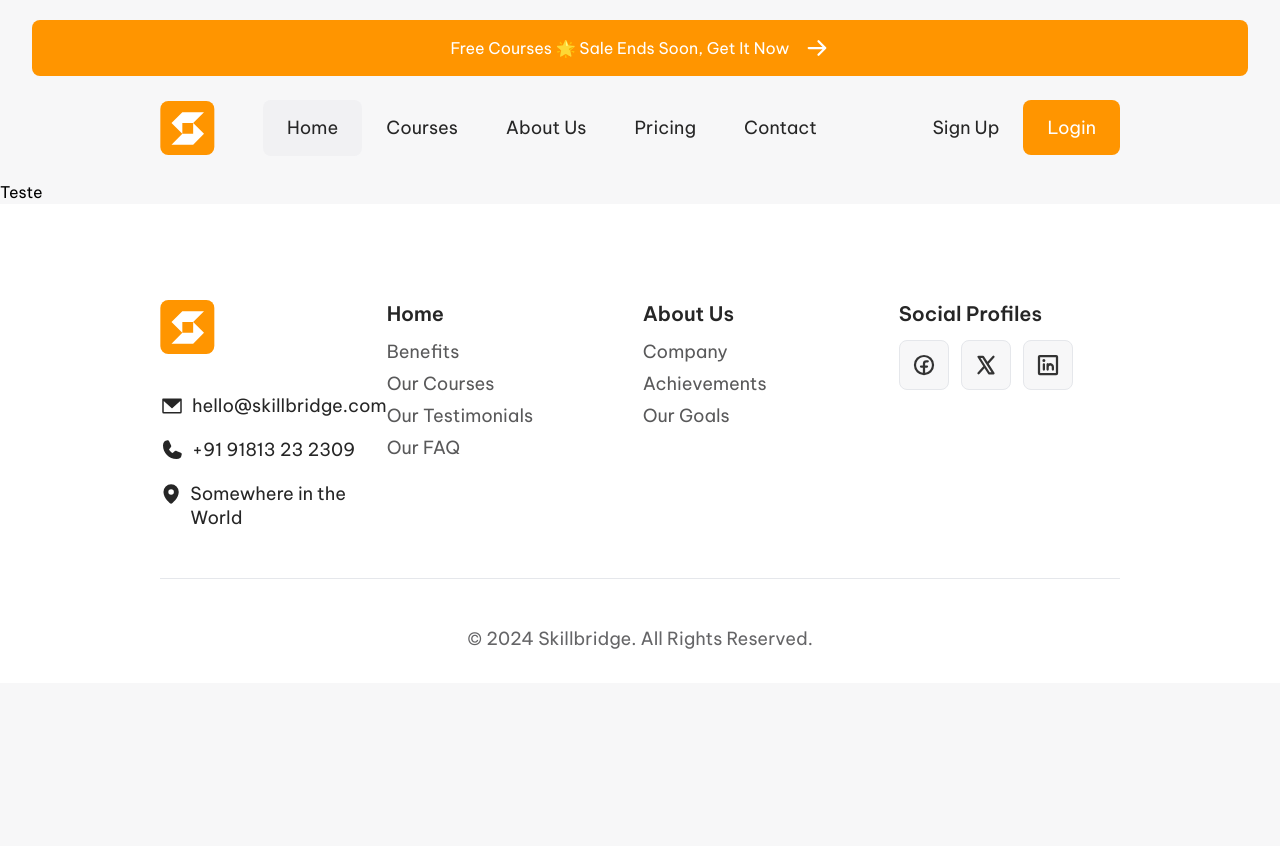
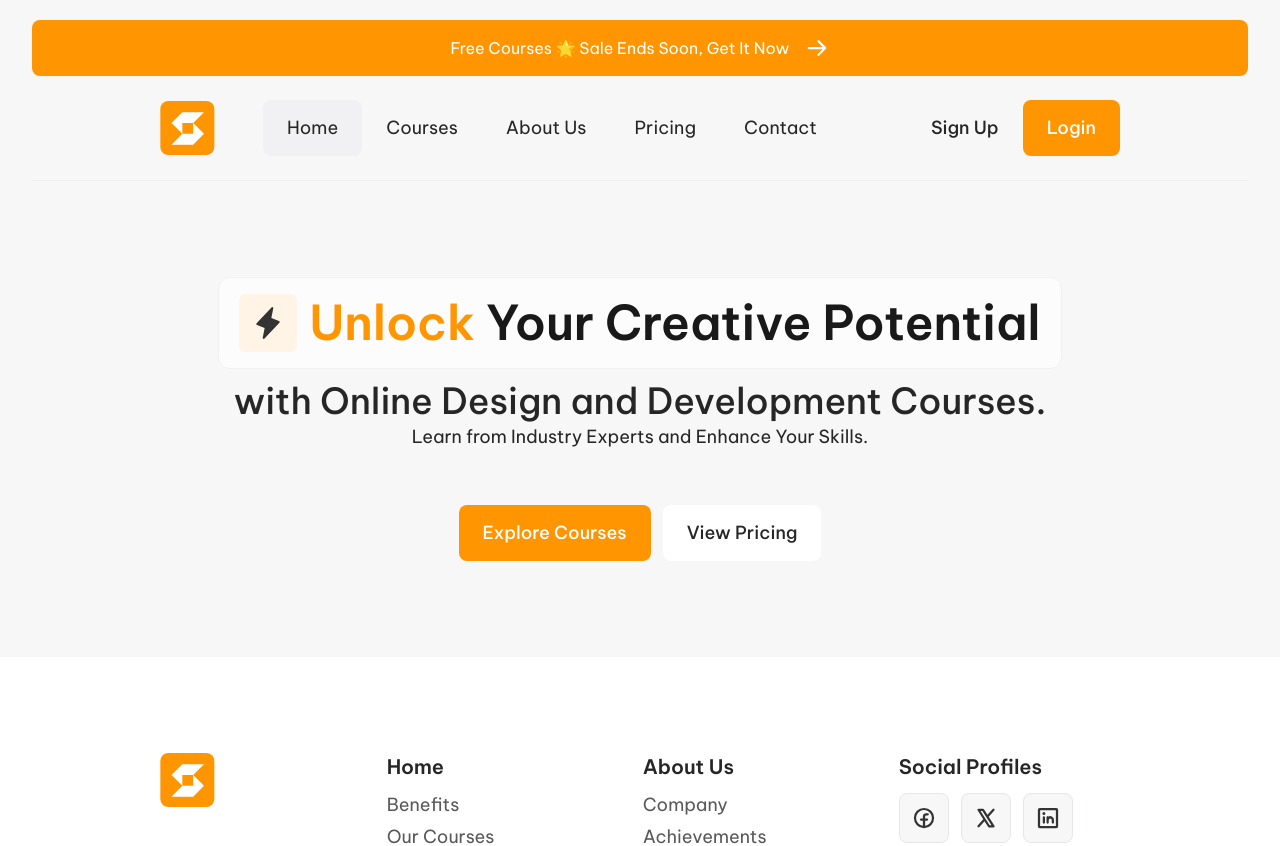
Before and after one commit to mjtavrs/skillbridge-2.0, a Next.js app: page / in a window 1280 px wide. Shown: the top 846 px of the page. Before the commit the page ends 800 px from the top, so only its background shows below. Built offline with nearby package versions, Linux system fonts and the light colour scheme.

Commit message:
feat: Create the Hero component.
Create the Hero component and refactor part of the other components.

```diff
--- a/src/app/Button.tsx
+++ b/src/app/Button.tsx
@@ -2,7 +2,7 @@ import { ComponentProps } from 'react'
 import { tv, VariantProps } from 'tailwind-variants'
 
 const link = tv({
-  base: ['rounded-lg px-6 py-4 text-lg leading-6'],
+  base: ['rounded-lg px-6 py-4 text-lg font-medium leading-6 inline-block'],
 
   variants: {
     variant: {
--- a/src/app/Footer.tsx
+++ b/src/app/Footer.tsx
@@ -14,7 +14,7 @@ export function Footer() {
       <div className="flex justify-between pb-12">
         <div className="w-96 space-y-10">
           <Logo />
-          <ul className="text-skillbridge-grey-15 space-y-5 text-lg leading-6">
+          <ul className="space-y-5 text-lg leading-6 text-skillbridge-grey-15">
             <li>
               <span className="flex gap-2">
                 <EnvelopeSimple size={24} weight="fill" />
@@ -35,12 +35,12 @@ export function Footer() {
             </li>
           </ul>
         </div>
-        <div className="grid-cols-footerLinks grid">
+        <div className="grid grid-cols-footerLinks">
           <div className="flex flex-col gap-3">
-            <h4 className="text-skillbridge-grey-15 text-xl font-semibold">
+            <h4 className="text-xl font-semibold text-skillbridge-grey-15">
               Home
             </h4>
-            <ul className="text-skillbridge-grey-35 space-y-2 text-lg leading-6">
+            <ul className="space-y-2 text-lg leading-6 text-skillbridge-grey-35">
               <li>Benefits</li>
               <li>Our Courses</li>
               <li>Our Testimonials</li>
@@ -48,32 +48,32 @@ export function Footer() {
             </ul>
           </div>
           <div className="flex flex-col gap-3">
-            <h4 className="text-skillbridge-grey-15 text-xl font-semibold">
+            <h4 className="text-xl font-semibold text-skillbridge-grey-15">
               About Us
             </h4>
-            <ul className="text-skillbridge-grey-35 space-y-2 text-lg leading-6">
+            <ul className="space-y-2 text-lg leading-6 text-skillbridge-grey-35">
               <li>Company</li>
               <li>Achievements</li>
               <li>Our Goals</li>
             </ul>
           </div>
           <div className="flex flex-col gap-3">
-            <h4 className="text-skillbridge-grey-15 text-xl font-semibold">
+            <h4 className="text-xl font-semibold text-skillbridge-grey-15">
               Social Profiles
             </h4>
             <ul className="flex gap-3">
               <li>
-                <span className="bg-skillbridge-white-97 border-skilbridge-white-95 text-skillbridge-grey-20 block cursor-pointer rounded-lg border p-3">
+                <span className="border-skilbridge-white-95 block cursor-pointer rounded-lg border bg-skillbridge-white-97 p-3 text-skillbridge-grey-20">
                   <FacebookLogo size={24} weight="bold" />
                 </span>
               </li>
               <li>
-                <span className="bg-skillbridge-white-97 border-skilbridge-white-95 text-skillbridge-grey-20 block cursor-pointer rounded-lg border p-3">
+                <span className="border-skilbridge-white-95 block cursor-pointer rounded-lg border bg-skillbridge-white-97 p-3 text-skillbridge-grey-20">
                   <XLogo size={24} weight="bold" />
                 </span>
               </li>
               <li>
-                <span className="bg-skillbridge-white-97 border-skilbridge-white-95 text-skillbridge-grey-20 block cursor-pointer rounded-lg border p-3">
+                <span className="border-skilbridge-white-95 block cursor-pointer rounded-lg border bg-skillbridge-white-97 p-3 text-skillbridge-grey-20">
                   <LinkedinLogo size={24} weight="bold" />
                 </span>
               </li>
@@ -81,7 +81,7 @@ export function Footer() {
           </div>
         </div>
       </div>
-      <p className="text-skillbridge-grey-40 pt-12 text-center text-lg leading-6">
+      <p className="pt-12 text-center text-lg leading-6 text-skillbridge-grey-40">
         &copy; 2024 Skillbridge. All Rights Reserved.
       </p>
     </footer>
--- a/src/app/Header.tsx
+++ b/src/app/Header.tsx
@@ -39,7 +39,7 @@ function NavigationMenu() {
 
 export function Header() {
   return (
-    <header className="px-8 pt-5">
+    <header className="mx-8 mt-5 border-b border-skillbridge-white-95">
       <DiscountBanner />
       <div className="flex items-center justify-between px-32 py-6">
         <nav className="flex items-center gap-12">
--- /dev/null
+++ b/src/app/Hero.tsx
@@ -0,0 +1,60 @@
+import { Lightning } from '@phosphor-icons/react/dist/ssr'
+import { Button } from './Button'
+import { ComponentProps } from 'react'
+
+type HeroContainerProps = ComponentProps<'div'>
+
+function HeroContainer(props: HeroContainerProps) {
+  return <div className="flex justify-center" {...props} />
+}
+
+type HeroWrapperProps = ComponentProps<'section'>
+
+function HeroWrapper(props: HeroWrapperProps) {
+  return (
+    <section
+      className="my-24 flex w-[60rem] flex-col items-center"
+      {...props}
+    />
+  )
+}
+
+function HeroButtons() {
+  return (
+    <div className="space-x-3">
+      <Button href="#" variant="orange">
+        Explore Courses
+      </Button>
+      <Button href="#">View Pricing</Button>
+    </div>
+  )
+}
+
+export function Hero() {
+  return (
+    <HeroContainer>
+      <HeroWrapper>
+        <div className="rounded-xl border border-skillbridge-white-95 bg-skillbridge-white-99 px-5 py-4">
+          <div className="flex items-center gap-3">
+            <span className="rounded-md bg-skillbridge-orange-95 p-3 text-skillbridge-grey-20">
+              <Lightning size={34} weight="fill" />
+            </span>
+            <h1 className="text-5xl font-semibold leading-6 text-skillbridge-grey-10">
+              <span className="text-skillbridge-orange-50">Unlock</span> Your
+              Creative Potential
+            </h1>
+          </div>
+        </div>
+        <div className="mb-14 mt-5 flex flex-col items-center gap-3">
+          <h2 className="text-4xl font-medium leading-6 text-skillbridge-grey-15">
+            with Online Design and Development Courses.
+          </h2>
+          <p className="text-lg leading-6 text-skillbridge-grey-15">
+            Learn from Industry Experts and Enhance Your Skills.
+          </p>
+        </div>
+        <HeroButtons />
+      </HeroWrapper>
+    </HeroContainer>
+  )
+}
--- a/src/app/page.tsx
+++ b/src/app/page.tsx
@@ -1,7 +1,9 @@
+import { Hero } from './Hero'
+
 export default function Home() {
   return (
     <>
-      <p>Teste</p>
+      <Hero />
     </>
   )
 }
```
Also changed, not shown: public/assets/heroLines.svg (added).
